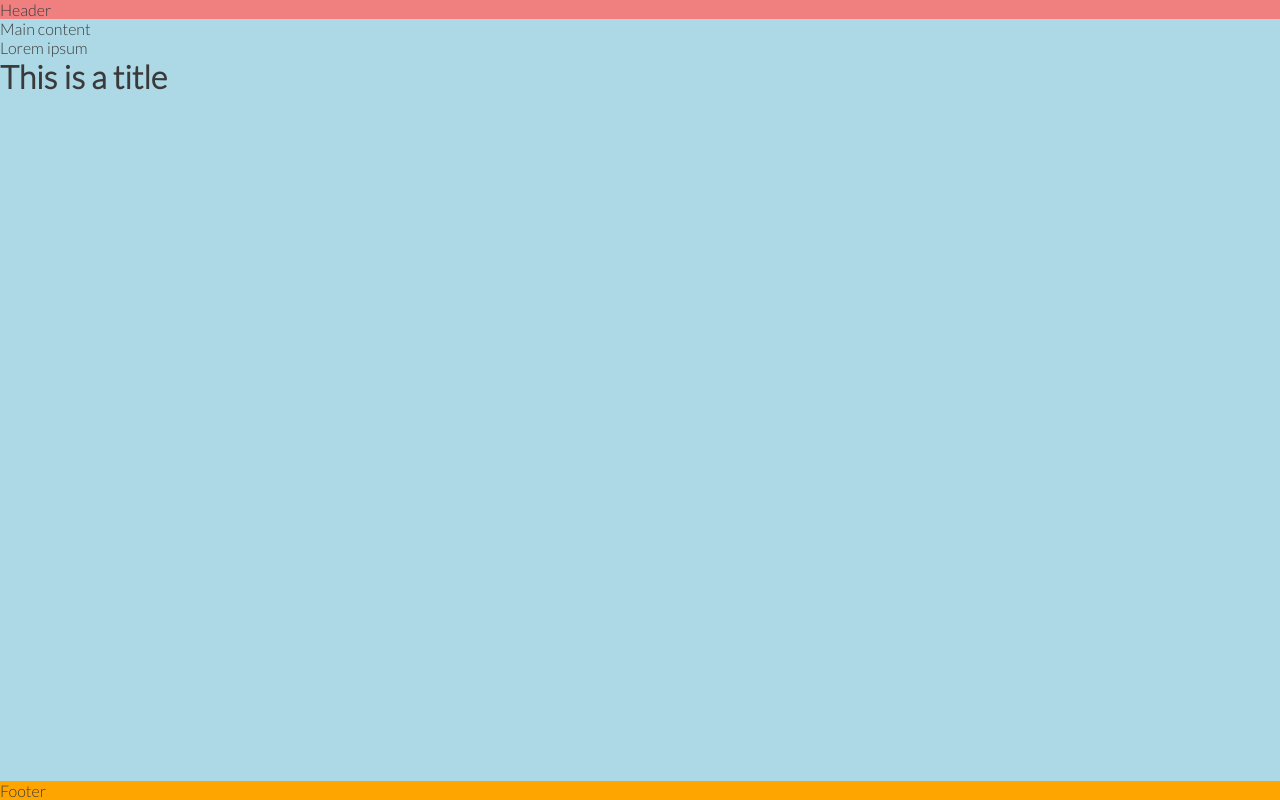
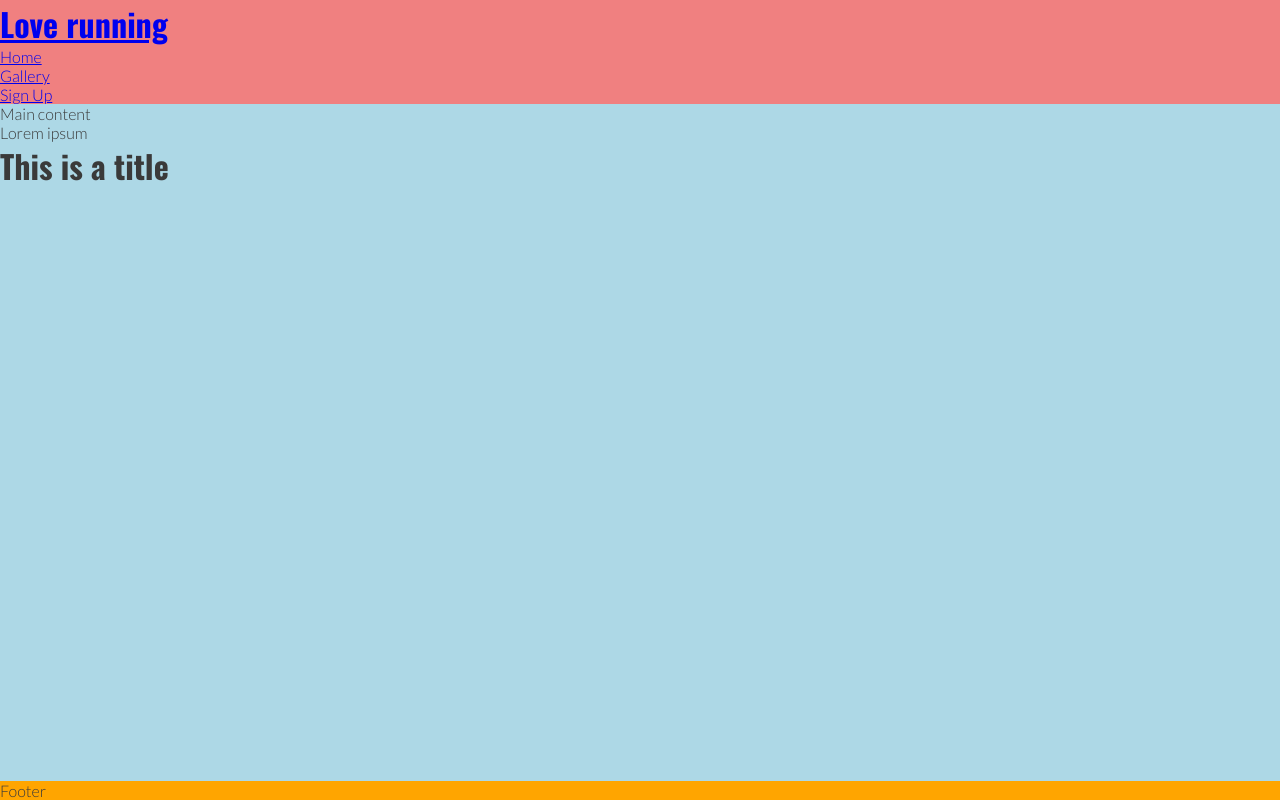
Before and after one commit to ShvetsViktor/love-running, a plain HTML site: page index.html in a window 1280 px wide. Drawn offline with nearby package versions, Linux system fonts and the light colour scheme.

Commit message:
create navigation section

```diff
--- a/assets/css/style.css
+++ b/assets/css/style.css
@@ -17,6 +17,10 @@
     font-family: 'Lato', sans-serif;
 }
 
+h1 {
+    font-family: 'Oswald', sans-serif;
+}
+
 header {
     background-color: lightcoral;
 }
--- a/index.html
+++ b/index.html
@@ -20,7 +20,18 @@
 
 <body>
     <!-- Header -->
-    <header>Header</header>
+    <header>
+        <a href="index.html">
+            <h1 id="logo">Love running</h1>
+        </a>
+        <nav>
+            <ul>
+                <li><a href="#">Home</a></li>
+                <li><a href="#">Gallery</a></li>
+                <li><a href="#">Sign Up</a></li>
+            </ul>
+        </nav>
+    </header>
 
     <!-- Main content -->
     <main>Main content<p>Lorem ipsum</p>
```
